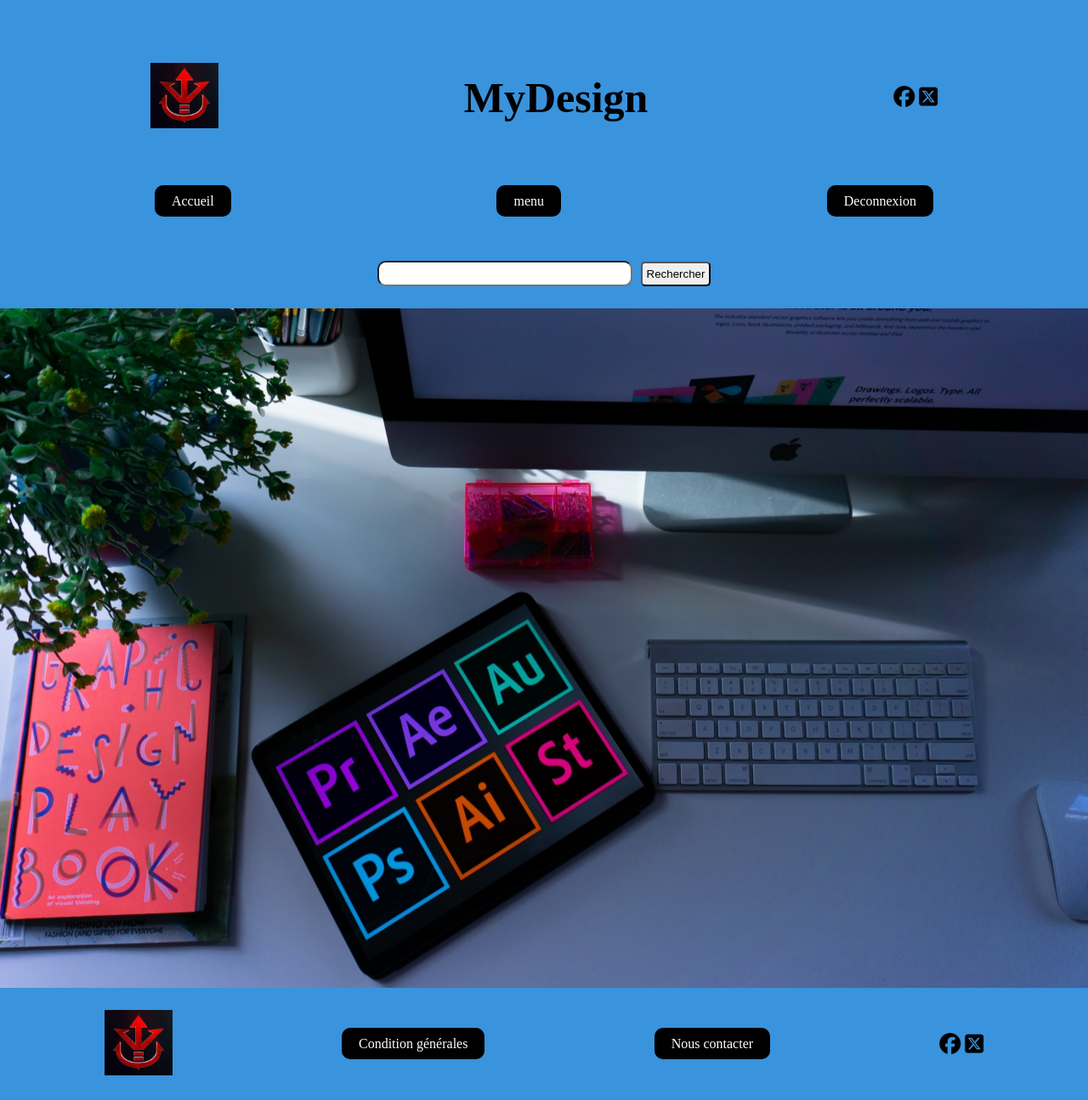
After one commit to WilliamGendre/piscine_projet, a Symfony app: template templates/user/baseUser.html.twig in a window 1280 px wide. The commit adds this page. Shown: the whole page at 85% size. Run offline with Twig, Linux system fonts and the light colour scheme; the template is opened without the code that fills it, so the values that code supplies are empty; some libraries are stand-ins or nearby versions.

Commit message:
redirection user lors d'une connexion

```diff
--- a/src/Controller/SecurityController.php
+++ b/src/Controller/SecurityController.php
@@ -12,6 +12,10 @@ class SecurityController extends AbstractController
     #[Route(path: '/login', name: 'app_login')]
     public function login(AuthenticationUtils $authenticationUtils): Response
     {
+        // La redirection est permise grace à un changement dans le security.yaml
+        if ($this->isGranted('ROLE_USER')) {
+            return $this->redirectToRoute('user_home');
+        }
         // get the login error if there is one
         $error = $authenticationUtils->getLastAuthenticationError();
 
--- a/templates/publicView/index.html.twig
+++ b/templates/publicView/index.html.twig
@@ -1,4 +1,4 @@
-{% extends 'base.html.twig' %}
+{% extends 'publicView/base.html.twig' %}
 
 {% block title %}Accueil{% endblock %}
 
--- a/templates/publicView/page/users/insertUser.html.twig
+++ b/templates/publicView/page/users/insertUser.html.twig
@@ -1,6 +1,6 @@
-{% extends 'base.html.twig' %}
+{% extends 'publicView/base.html.twig' %}
 
-{% block title %}Nouvelle article{% endblock %}
+{% block title %}Inscription{% endblock %}
 
 {% block content %}
 
--- a/templates/security/login.html.twig
+++ b/templates/security/login.html.twig
@@ -1,6 +1,6 @@
-{% extends 'base.html.twig' %}
+{% extends 'publicView/base.html.twig' %}
 
-{% block title %}Log in!{% endblock %}
+{% block title %}Connexion{% endblock %}
 
 {% block content %}
     <form method="post" class="formMain">
--- /dev/null
+++ b/templates/user/baseUser.html.twig
@@ -0,0 +1,67 @@
+<!doctype html>
+<html lang="fr">
+<head>
+    <meta charset="UTF-8">
+    <meta name="viewport"
+          content="width=device-width, user-scalable=no, initial-scale=1.0, maximum-scale=1.0, minimum-scale=1.0">
+    <meta http-equiv="X-UA-Compatible" content="ie=edge">
+    <title>{% block title %}{% endblock %}</title>
+    <link rel="stylesheet" href="https://cdnjs.cloudflare.com/ajax/libs/font-awesome/6.5.2/css/all.min.css" integrity="sha512-SnH5WK+bZxgPHs44uWIX+LLJAJ9/2PkPKZ5QiAj6Ta86w+fsb2TkcmfRyVX3pBnMFcV7oQPJkl9QevSCWr3W6A==" crossorigin="anonymous" referrerpolicy="no-referrer" />
+    <link rel="stylesheet" href="{{ asset('css/stylePublic.css') }}">
+</head>
+<body>
+<header>
+    <section>
+        <section>
+            <div class="logo"><img src="{{ asset('images/logo.jpg') }}" alt="logo"></div>
+            <h1>MyDesign</h1>
+            <nav class="navReseauxSociaux">
+                <ul>
+                    <li><a href=""><i class="fa-brands fa-facebook"></i></a></li>
+                    <li><a href=""><i class="fa-brands fa-square-x-twitter"></i></a></li>
+                </ul>
+            </nav>
+        </section>
+        <nav id="navMenu">
+            <ul>
+                <li><a href="{{ path('index') }}">Accueil</a></li>
+                <li><a href="">menu</a></li>
+                <li><a href="{{ path('app_logout') }}">Deconnexion</a></li>
+            </ul>
+        </nav>
+        <!-- Rajouté action="{# {{ path('') }} #}" -->
+        <form method="post" id="formHeader">
+            <input type="search">
+            <input type="submit" value="Rechercher">
+        </form>
+    </section>
+    <div id="backgroundImage"></div>
+    {% for message in app.flashes('success') %}
+        <h2 class="flashSuccess">{{ message }}</h2>
+    {% endfor %}
+    {% for message in app.flashes('fail') %}
+        <h2 class="flashFail">{{ message }}</h2>
+    {% endfor %}
+</header>
+
+{% block content %}
+
+{% endblock %}
+
+<footer>
+    <nav>
+        <ul>
+            <li><div class="logo"><img src="{{ asset('images/logo.jpg') }}" alt="logo"></div></li>
+            <li><a href="" class="navFooter">Condition générales</a></li>
+            <li><a href="" class="navFooter">Nous contacter</a></li>
+            <li>
+                <ul>
+                    <li><a href=""><i class="fa-brands fa-facebook"></i></a></li>
+                    <li><a href=""><i class="fa-brands fa-square-x-twitter"></i></a></li>
+                </ul>
+            </li>
+        </ul>
+    </nav>
+</footer>
+</body>
+</html>
--- a/templates/user/page/userHome.html.twig
+++ b/templates/user/page/userHome.html.twig
@@ -1,4 +1,4 @@
-{% extends 'base.html.twig' %}
+{% extends 'user/baseUser.html.twig' %}
 
 {% block title %}Accueil utilisateur{% endblock %}
 
```
Also changed, not shown: src/Controller/userController/UserIllustrationController.php (+8 -0 lines), templates/publicView/base.html.twig (renamed from templates/base.html.twig), 1 other file.
